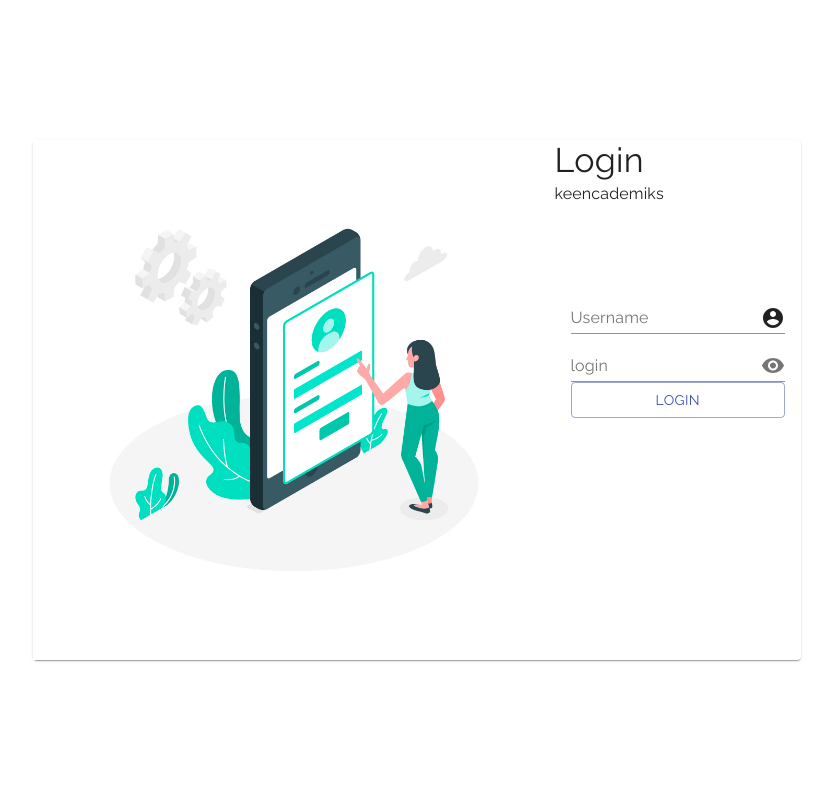
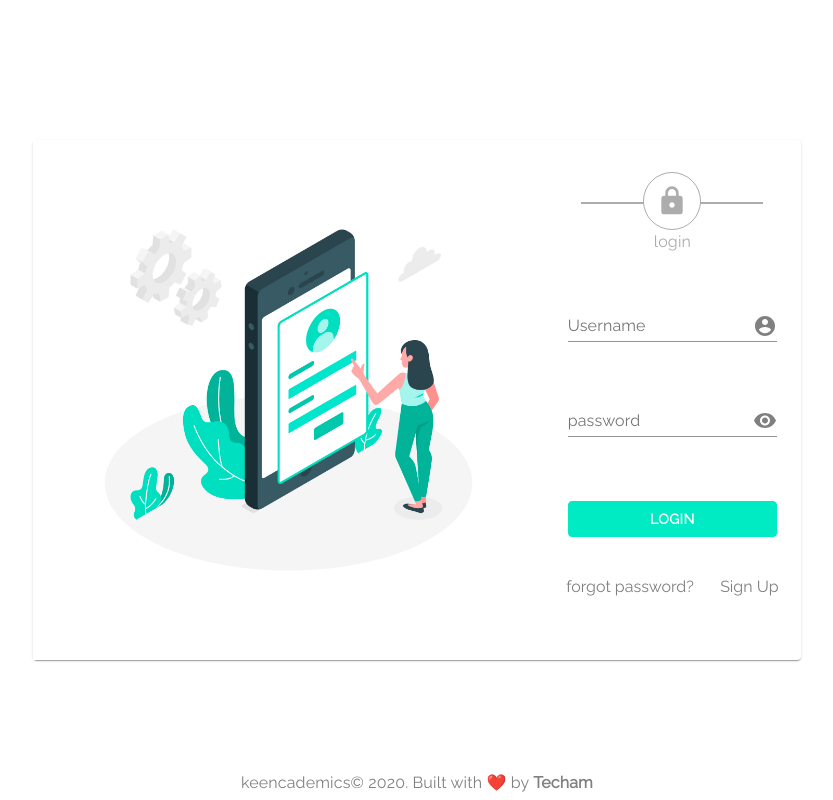
Before and after one commit to techam-group/keenclient, a React (Create React App) app: page /login in a window 1280 px wide. Shown: the whole page, without its empty margins (223-1056 px from the left). Built offline with nearby package versions, Linux system fonts and the light colour scheme.

Commit message:
Design basic login screen

```diff
--- /dev/null
+++ b/src/components/shared/footer/PlainFooter.jsx
@@ -0,0 +1,18 @@
+import React from 'react';
+import { Grid, Typography } from '@material-ui/core'
+import moment from 'moment'
+import { useStyles } from '../../../styles/footer/plainFooter'
+
+export default () => {
+  const classes = useStyles()
+
+  return (
+    <Grid container className={classes.root}>
+      <Typography>
+        keencademics&copy; {' '}
+        {moment().format('YYYY')}. {' '}
+        Built with ❤️ by <strong>Techam</strong>
+      </Typography>
+    </Grid>
+  )
+}
--- /dev/null
+++ b/src/styles/footer/plainFooter.js
@@ -0,0 +1,14 @@
+import { makeStyles } from '@material-ui/core/styles'
+
+export const useStyles = makeStyles({
+  root: {
+    position: 'absolute',
+    flex: 1,
+    bottom: 5,
+    width: '100%',
+    display: 'flex',
+    justifyContent: 'center',
+    alignItems: 'center',
+    color: 'grey'
+  }
+})
--- a/src/styles/login/login.js
+++ b/src/styles/login/login.js
@@ -21,12 +21,97 @@ export const useStyles = makeStyles({
     width: '70%',
     height: '100%'
   },
+  loginHolder: {
+    display: 'flex',
+    alignItems: 'center',
+    flexDirection: 'column',
+    justifyContent: 'center',
+    padding: '2rem 0.5rem 4rem',
+  },
   formInputs: {
     padding: '1rem',
     height: '50%',
     display: 'flex',
-    justifyContent: 'center',
-    alignItems: 'space-around',
-    flexDirection: 'column'
+    justifyContent: 'space-around',
+    alignItems: 'center',
+    flexDirection: 'column',
+
+    '& svg': {
+      color: 'grey'
+    },
+
+    '& .MuiIconButton-edgeEnd:hover': {
+      background: 'none'
+    }
+  },
+  button: {
+    background: '#00eac4',
+    border: '1px solid #00eac4',
+    color: 'white',
+    fontWeight: 'bold',
+    marginTop: '1rem',
+
+    '&:hover': {
+      border: '1px solid #00bb9c',
+      background: '#00bb9c'
+    }
+  },
+  actions: {
+    display: 'flex',
+    justifyContent: 'space-between',
+    width: '88%',
+    flexWrap: 'wrap',
+
+    '& a': {
+      color: 'grey',
+      textDecoration: 'none'
+    },
+
+    '& :hover': {
+      color: '#00bb9c'
+    }
+  },
+  iconHeader: {
+    boxSizing: 'border-box',
+    display: 'flex',
+    alignItems: 'center',
+    flexDirection: 'column',
+    position: 'relative',
+
+    '& .icons': {
+      borderRadius: '50%',
+      border: '1px solid #acacac',
+      height: '3.5rem',
+      width: '3.5rem',
+      display: 'flex',
+      justifyContent: 'center',
+      alignItems: 'center',
+
+      '&::before': {
+        content: "''",
+        border: '1px solid #acacac',
+        width: '310%',
+        position: 'absolute',
+        top: '36%'
+      },
+
+      '&::after': {
+        content: "''",
+        border: '1px solid white',
+        width: '93.12%',
+        position: 'absolute',
+        top: '36%'
+      },
+
+      '& svg': {
+        color: '#acacac',
+        fontSize: '2rem',
+        zIndex: 1000
+      }
+    },
+
+    '& p': {
+      color: '#acacac'
+    }
   }
 })
--- a/src/views/Login.jsx
+++ b/src/views/Login.jsx
@@ -1,6 +1,8 @@
-import React, {useState} from 'react';
+import React, { useState } from 'react';
+import { Link } from 'react-router-dom'
 import { Grid, Typography, Paper, TextField, InputAdornment, IconButton, Button } from '@material-ui/core'
-import { VisibilityRounded, VisibilityOffRounded, AccountCircleRounded } from '@material-ui/icons'
+import { VisibilityRounded, VisibilityOffRounded, AccountCircleRounded, LockRounded } from '@material-ui/icons'
+import PlainFooter from '../components/shared/footer/PlainFooter'
 import { useStyles } from '../styles/login/login'
 
 const initialState = {
@@ -25,12 +27,14 @@ const Login = () => {
 				<Grid item className={classes.imageHolder}>
 				</Grid>
 				<Grid item className={classes.loginHolder}>
-					<div>
-						<Typography variant="h4">Login</Typography>
-						<Typography>keencademiks</Typography>
-					</div>
+					<Grid item className={classes.iconHeader}>
+						<div className="icons">
+							<LockRounded />
+						</div>
+						<Typography>login</Typography>
+					</Grid>
 
-					<div className={classes.formInputs}>
+					<Grid item xs={12} className={classes.formInputs}>
 						<TextField
 							label="Username"
 							name="username"
@@ -45,7 +49,7 @@ const Login = () => {
 							}}
 						/>
 						<TextField
-							label="login"
+							label="password"
 							name="password"
 							fullWidth
 							type={state.showPassword ? 'text' : 'password'}
@@ -66,10 +70,18 @@ const Login = () => {
 								</InputAdornment>
 							}}
 						/>
-						<Button variant="outlined" fullWidth color="primary">Login</Button>
-					</div>
+						<Button variant="outlined" fullWidth className={classes.button}>Login</Button>
+					</Grid>
+
+					<Grid item className={classes.actions}>
+						<Link to="/forgot-password">forgot password?</Link>
+
+						<Link to="/sign-up">Sign Up</Link>
+					</Grid>
 				</Grid>
 			</Paper>
+
+			<PlainFooter />
 		</Grid>
 	);
 };
```
